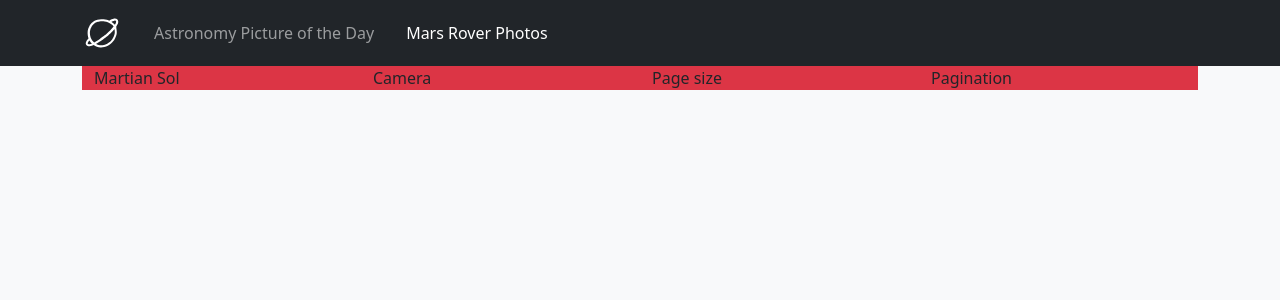
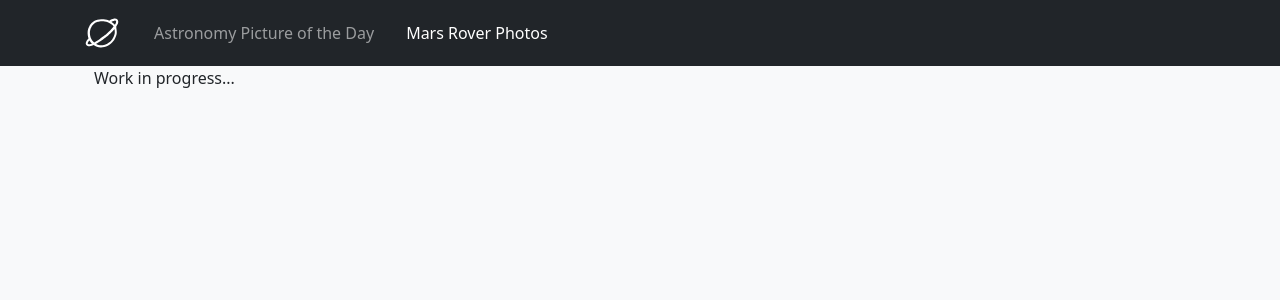
Before and after one commit to jterkalski/react-nasa-app, a React (Create React App) app: page /mars_photos in a window 1280 px wide. Shown: the top 300 px of the page. Built offline with nearby package versions, Linux system fonts and the light colour scheme.

Commit message:
changed HomeApod to link

```diff
--- a/src/components/HomeApod.js
+++ b/src/components/HomeApod.js
@@ -1,7 +1,6 @@
 import { Card } from 'react-bootstrap';
 import { useState, useEffect } from 'react';
 import axios from 'axios';
-import PulseLoader from 'react-spinners/PulseLoader';
 import Loader from './Loader';
 
 const HomeApod = () => {
--- /dev/null
+++ b/src/components/MPConfiguration.js
@@ -0,0 +1,7 @@
+import { Container, Row, Col } from 'react-bootstrap';
+
+const MPConfiguration = () => {
+    return <Container>Work in progress...</Container>;
+};
+
+export default MPConfiguration;
--- a/src/components/MarsPhotosConfiguration.js
+++ /dev/null
@@ -1,16 +0,0 @@
-import { Container, Row, Col } from 'react-bootstrap';
-
-const MarsPhotosConfiguration = () => {
-    return (
-        <Container className='bg-danger'>
-            <Row>
-                <Col>Martian Sol</Col>
-                <Col>Camera</Col>
-                <Col>Page size</Col>
-                <Col>Pagination</Col>
-            </Row>
-        </Container>
-    );
-};
-
-export default MarsPhotosConfiguration;
--- a/src/pages/Home.js
+++ b/src/pages/Home.js
@@ -1,5 +1,6 @@
-import { Container, Row, Col } from 'react-bootstrap';
+import { Container, Row, Col, Nav } from 'react-bootstrap';
 import HomeApod from '../components/HomeApod';
+import { NavLink } from 'react-router-dom';
 
 const Home = () => {
     return (
@@ -11,8 +12,10 @@ const Home = () => {
             </Row>
             <Row>
                 <Col>
-                    <h4>See the Astronomy Picture of the Day</h4>
-                    <HomeApod />
+                    <Nav.Link to='/apod' as={NavLink} className='ms-2 m-auto'>
+                        <h4>See the Astronomy Picture of the Day</h4>
+                        <HomeApod />
+                    </Nav.Link>
                 </Col>
             </Row>
         </Container>
--- a/src/pages/MarsPhotos.js
+++ b/src/pages/MarsPhotos.js
@@ -1,10 +1,10 @@
 import React from 'react';
-import MarsPhotosConfiguration from '../components/MarsPhotosConfiguration';
+import MPConfiguration from '../components/MPConfiguration';
 
 const MarsPhotos = () => {
     return (
         <div>
-            <MarsPhotosConfiguration />
+            <MPConfiguration />
         </div>
     );
 };
```
